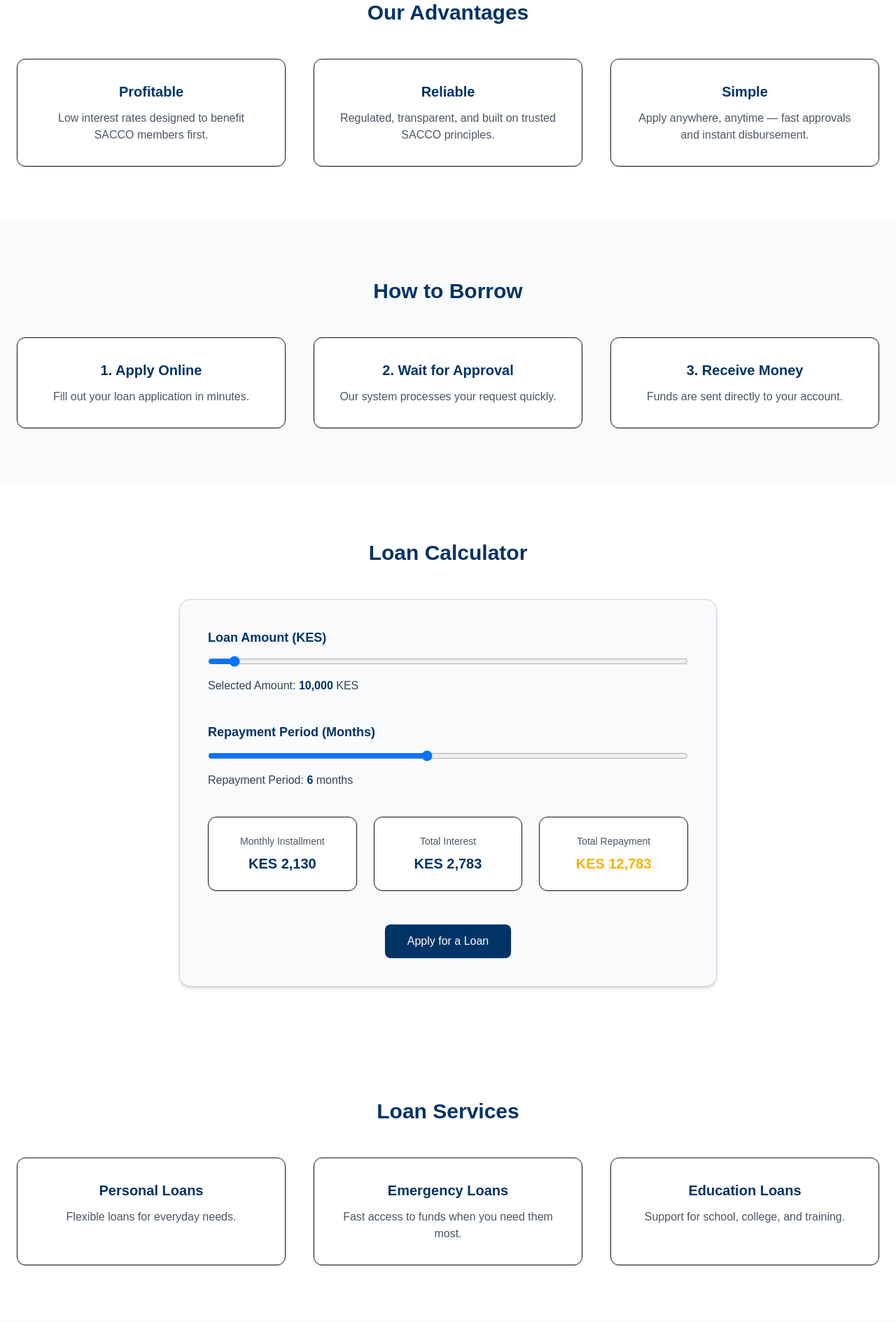
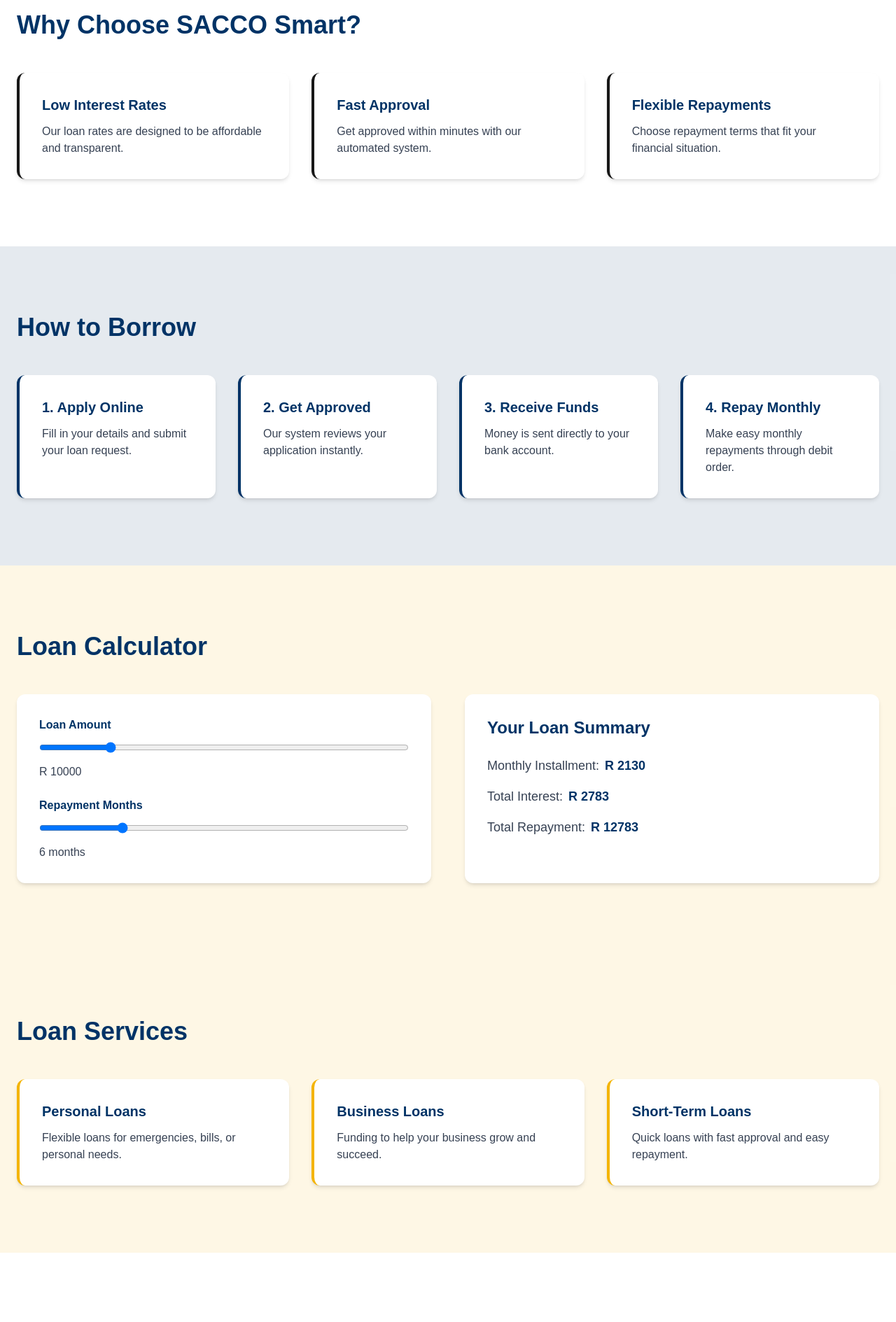
Before and after one commit to TwoOceans64/pride-workflow, a Next.js app: page / in a window 1280 px wide. Shown: the part 880-2769 px from the top of the page at 70% size. Built offline with nearby package versions, Linux system fonts and the light colour scheme.

Commit message:
Rebuilt SACCO homepage and fixed JSX errors

```diff
--- a/app/page.tsx
+++ b/app/page.tsx
@@ -15,7 +15,7 @@
 
   // ================= CALCULATOR LOGIC =================
   useEffect(() => {
-    const monthlyRate = 0.075; // 7.5% monthly interest
+    const monthlyRate = 0.075;
 
     const installment =
       (amount * monthlyRate) /
@@ -36,13 +36,11 @@
       <nav className="w-full bg-white shadow-sm border-b border-sacco-blue/20 fixed top-0 left-0 z-50">
         <div className="max-w-7xl mx-auto px-6 py-3 flex items-center justify-between">
 
-          {/* Logo */}
           <div className="flex items-center gap-2">
             <img src="/sacco-logo.png" alt="SACCO Logo" className="h-10 w-auto" />
             <span className="text-sacco-blue font-bold text-xl">SACCO Smart</span>
           </div>
 
-          {/* Links */}
           <div className="hidden md:flex items-center gap-8 text-sacco-blue font-medium">
             <a href="#advantages" className="hover:text-sacco-gold transition">Our Advantages</a>
             <a href="#how" className="hover:text-sacco-gold transition">How to Borrow</a>
@@ -51,7 +49,6 @@
             <a href="#reviews" className="hover:text-sacco-gold transition">Reviews</a>
           </div>
 
-          {/* Contact + Login */}
           <div className="flex items-center gap-6">
             <div className="hidden md:flex flex-col text-right text-sm text-gray-600">
               <span className="font-semibold text-sacco-blue">+27 64 077 5100</span>
@@ -70,73 +67,56 @@
 
       {/* ================= HERO SECTION ================= */}
       <section
+        id="hero"
         className="min-h-screen bg-sacco-bg bg-cover bg-center flex items-center"
         style={{ paddingTop: "80px" }}
       >
-        <div className="max-w-7xl mx-auto px-6 py-20 flex flex-col md:flex-row items-center md:items-start">
+        <div className="max-w-7xl mx-auto px-6 py-20">
+          <h1 className="text-5xl md:text-6xl font-bold text-sacco-blue leading-tight">
+            Fast, Simple & Secure Loans<br />
+            <span className="text-sacco-gold">Designed for You</span>
+          </h1>
 
-          {/* Left-aligned text */}
-          <div className="md:w-1/2 text-left bg-white/80 p-8 rounded-xl shadow-lg border border-sacco-blue/20">
-            <h1 className="text-4xl md:text-5xl font-bold text-sacco-blue leading-tight">
-              SACCO Smart Systems
-            </h1>
+          <p className="mt-6 text-lg text-gray-700 max-w-2xl">
+            SACCO Smart helps you access affordable loans with transparent fees,
+            flexible repayment options, and instant approval.
+          </p>
 
-            <p className="text-gray-700 text-lg mt-4">
-              Your digital loan application and member services portal.
-              Fast, secure, and community‑driven.
-            </p>
-
-            {/* Buttons */}
-            <div className="mt-8 space-y-4">
-              <button
-                onClick={() => router.push("/login")}
-                className="bg-sacco-blue text-white px-6 py-3 rounded-lg font-medium
-                           hover:bg-[#00264d] transition shadow-sm w-full md:w-auto"
-              >
-                Continue to Sign In
-              </button>
-
-              <button
-                onClick={() => router.push("/signup")}
-                className="bg-sacco-gold text-sacco-blue px-6 py-3 rounded-lg font-medium
-                           hover:bg-[#e0a200] transition shadow-sm w-full md:w-auto"
-              >
-                Create a New Account
-              </button>
-            </div>
-
-            <p className="text-sm text-gray-600 mt-6">
-              Powered by <span className="font-semibold text-sacco-gold">Michaela J Browers</span>
-            </p>
-          </div>
-
+          <button
+            onClick={() => router.push("/apply")}
+            className="mt-8 bg-sacco-blue text-white px-8 py-4 rounded-lg text-lg font-semibold hover:bg-[#00264d] transition"
+          >
+            Apply Now
+          </button>
         </div>
       </section>
 
-      {/* ================= OUR ADVANTAGES ================= */}
-      <section id="advantages" className="py-20 bg-white">
-        <div className="max-w-7xl mx-auto px-6 text-center">
-          <h2 className="text-3xl font-bold text-sacco-blue mb-12">Our Advantages</h2>
+      {/* ================= ADVANTAGES SECTION ================= */}
+      <section id="advantages" className="py-24 bg-sacco-green/10">
+        <div className="max-w-7xl mx-auto px-6">
+          <h2 className="text-4xl font-bold text-sacco-blue mb-12">
+            Why Choose SACCO Smart?
+          </h2>
 
-          <div className="grid md:grid-cols-3 gap-10">
-            <div className="p-8 border rounded-xl shadow-sm hover:shadow-md transition">
-              <h3 className="text-xl font-semibold text-sacco-blue mb-3">Profitable</h3>
-              <p className="text-gray-600">
-                Low interest rates designed to benefit SACCO members first.
+          <div className="grid md:grid-cols-3 gap-8">
+            <div className="bg-white p-8 rounded-xl shadow-md border-l-4 border-sacco-green">
+              <h3 className="text-xl font-semibold text-sacco-blue">Low Interest Rates</h3>
+              <p className="mt-3 text-gray-700">
+                Our loan rates are designed to be affordable and transparent.
               </p>
             </div>
 
-            <div className="p-8 border rounded-xl shadow-sm hover:shadow-md transition">
-              <h3 className="text-xl font-semibold text-sacco-blue mb-3">Reliable</h3>
-              <p className="text-gray-600">
-                Regulated, transparent, and built on trusted SACCO principles.
+            <div className="bg-white p-8 rounded-xl shadow-md border-l-4 border-sacco-green">
+              <h3 className="text-xl font-semibold text-sacco-blue">Fast Approval</h3>
+              <p className="mt-3 text-gray-700">
+                Get approved within minutes with our automated system.
               </p>
             </div>
 
-            <div className="p-8 border rounded-xl shadow-sm hover:shadow-md transition">
-              <h3 className="text-xl font-semibold text-sacco-blue mb-3">Simple</h3>
-              <p className="text-gray-600">
-                Apply anywhere, anytime — fast approvals and instant disbursement.
+            <div className="bg-white p-8 rounded-xl shadow-md border-l-4 border-sacco-green">
+              <h3 className="text-xl font-semibold text-sacco-blue">Flexible Repayments</h3>
+              <p className="mt-3 text-gray-700">
+                Choose repayment terms that fit your financial situation.
               </p>
             </div>
           </div>
@@ -144,213 +124,199 @@
       </section>
 
       {/* ================= HOW TO BORROW ================= */}
-      <section id="how" className="py-20 bg-gray-50">
-        <div className="max-w-7xl mx-auto px-6 text-center">
-          <h2 className="text-3xl font-bold text-sacco-blue mb-12">How to Borrow</h2>
+      <section id="how" className="py-24 bg-sacco-blue/10">
+        <div className="max-w-7xl mx-auto px-6">
+          <h2 className="text-4xl font-bold text-sacco-blue mb-12">
+            How to Borrow
+          </h2>
 
-          <div className="grid md:grid-cols-3 gap-10">
-            <div className="p-8 bg-white border rounded-xl shadow-sm">
-              <h3 className="text-xl font-semibold text-sacco-blue mb-3">1. Apply Online</h3>
-              <p className="text-gray-600">Fill out your loan application in minutes.</p>
+          <div className="grid md:grid-cols-4 gap-8">
+            <div className="bg-white p-8 rounded-xl shadow-md border-l-4 border-sacco-blue">
+              <h3 className="text-xl font-semibold text-sacco-blue">1. Apply Online</h3>
+              <p className="mt-3 text-gray-700">
+                Fill in your details and submit your loan request.
+              </p>
             </div>
 
-            <div className="p-8 bg-white border rounded-xl shadow-sm">
-              <h3 className="text-xl font-semibold text-sacco-blue mb-3">2. Wait for Approval</h3>
-              <p className="text-gray-600">Our system processes your request quickly.</p>
+            <div className="bg-white p-8 rounded-xl shadow-md border-l-4 border-sacco-blue">
+              <h3 className="text-xl font-semibold text-sacco-blue">2. Get Approved</h3>
+              <p className="mt-3 text-gray-700">
+                Our system reviews your application instantly.
+              </p>
             </div>
 
-            <div className="p-8 bg-white border rounded-xl shadow-sm">
-              <h3 className="text-xl font-semibold text-sacco-blue mb-3">3. Receive Money</h3>
-              <p className="text-gray-600">Funds are sent directly to your account.</p>
+            <div className="bg-white p-8 rounded-xl shadow-md border-l-4 border-sacco-blue">
+              <h3 className="text-xl font-semibold text-sacco-blue">3. Receive Funds</h3>
+              <p className="mt-3 text-gray-700">
+                Money is sent directly to your bank account.
+              </p>
+            </div>
+
+            <div className="bg-white p-8 rounded-xl shadow-md border-l-4 border-sacco-blue">
+              <h3 className="text-xl font-semibold text-sacco-blue">4. Repay Monthly</h3>
+              <p className="mt-3 text-gray-700">
+                Make easy monthly repayments through debit order.
+              </p>
             </div>
           </div>
         </div>
       </section>
 
-      {/* ================= ADVANCED LOAN CALCULATOR ================= */}
-      <section id="calculator" className="py-20 bg-white">
+      {/* ================= LOAN CALCULATOR ================= */}
+      <section id="calculator" className="py-24 bg-sacco-gold/10">
         <div className="max-w-7xl mx-auto px-6">
-
-          <h2 className="text-3xl font-bold text-sacco-blue text-center mb-12">
+          <h2 className="text-4xl font-bold text-sacco-blue mb-12">
             Loan Calculator
           </h2>
 
-          <div className="bg-gray-50 p-10 rounded-2xl shadow-md border border-sacco-blue/20 max-w-3xl mx-auto">
-
-            {/* Loan Amount */}
-            <div className="mb-10">
-              <label className="text-sacco-blue font-semibold text-lg">
-                Loan Amount (KES)
-              </label>
-
+          <div className="grid md:grid-cols-2 gap-12">
+            <div className="bg-white p-8 rounded-xl shadow-md">
+              <label className="block font-semibold text-sacco-blue">Loan Amount</label>
               <input
                 type="range"
                 min="1000"
-                max="200000"
+                max="50000"
                 value={amount}
+                onChange={(e) => setAmount(Number(e.target.value))}
                 className="w-full mt-3"
-                onChange={(e) => setAmount(Number(e.target.value))}
               />
+              <p className="mt-2 text-gray-700">R {amount}</p>
 
-              <p className="text-gray-700 mt-2">
-                Selected Amount:{" "}
-                <span className="font-bold text-sacco-blue">
-                  {amount.toLocaleString()}
-                </span>{" "}
-                KES
-              </p>
-            </div>
-
-            {/* Repayment Period */}
-            <div className="mb-10">
-              <label className="text-sacco-blue font-semibold text-lg">
-                Repayment Period (Months)
-              </label>
-
+              <label className="block mt-6 font-semibold text-sacco-blue">Repayment Months</label>
               <input
                 type="range"
                 min="1"
-                max="12"
+                max="24"
                 value={months}
+                onChange={(e) => setMonths(Number(e.target.value))}
                 className="w-full mt-3"
-                onChange={(e) => setMonths(Number(e.target.value))}
               />
+              <p className="mt-2 text-gray-700">{months} months</p>
+            </div>
 
-              <p className="text-gray-700 mt-2">
-                Repayment Period:{" "}
-                <span className="font-bold text-sacco-blue">
-                  {months}
-                </span>{" "}
-                months
+            <div className="bg-white p-8 rounded-xl shadow-md">
+              <h3 className="text-2xl font-bold text-sacco-blue mb-6">Your Loan Summary</h3>
+
+              <p className="text-lg text-gray-700">
+                Monthly Installment:
+                <span className="font-bold text-sacco-blue ml-2">
+                  R {monthlyInstallment}
+                </span>
+              </p>
+
+              <p className="text-lg text-gray-700 mt-4">
+                Total Interest:
+                <span className="font-bold text-sacco-blue ml-2">
+                  R {totalInterest}
+                </span>
+              </p>
+
+              <p className="text-lg text-gray-700 mt-4">
+                Total Repayment:
+                <span className="font-bold text-sacco-blue ml-2">
+                  R {totalRepayment}
+                </span>
               </p>
             </div>
-
-            {/* Breakdown */}
-            <div className="grid md:grid-cols-3 gap-6 mt-10 text-center">
-
-              <div className="p-6 bg-white rounded-xl border shadow-sm">
-                <p className="text-gray-600 text-sm">Monthly Installment</p>
-                <p className="text-xl font-bold text-sacco-blue mt-2">
-                  KES {monthlyInstallment.toLocaleString()}
-                </p>
-              </div>
-
-              <div className="p-6 bg-white rounded-xl border shadow-sm">
-                <p className="text-gray-600 text-sm">Total Interest</p>
-                <p className="text-xl font-bold text-sacco-blue mt-2">
-                  KES {totalInterest.toLocaleString()}
-                </p>
-              </div>
-
-              <div className="p-6 bg-white rounded-xl border shadow-sm">
-                <p className="text-gray-600 text-sm">Total Repayment</p>
-                <p className="text-xl font-bold text-sacco-gold mt-2">
-                  KES {totalRepayment.toLocaleString()}
-                </p>
-              </div>
-
-            </div>
-
-            {/* Apply Button */}
-            <div className="text-center mt-12">
-              <button
-                onClick={() => router.push("/login")}
-                className="bg-sacco-blue text-white px-8 py-3 rounded-lg font-medium
-                           hover:bg-[#00264d] transition shadow-sm"
-              >
-                Apply for a Loan
-              </button>
-            </div>
-
           </div>
         </div>
       </section>
 
-      {/* ================= SERVICES ================= */}
-      <section id="services" className="py-20 bg-white">
-        <div className="max-w-7xl mx-auto px-6 text-center">
-          <h2 className="text-3xl font-bold text-sacco-blue mb-12">Loan Services</h2>
+      {/* ================= LOAN SERVICES ================= */}
+      <section id="services" className="py-24 bg-sacco-gold/10">
+        <div className="max-w-7xl mx-auto px-6">
+          <h2 className="text-4xl font-bold text-sacco-blue mb-12">
+            Loan Services
+          </h2>
 
-          <div className="grid md:grid-cols-3 gap-10">
-
-            <div className="p-8 border rounded-xl shadow-sm hover:shadow-md transition">
-              <h3 className="text-xl font-semibold text-sacco-blue mb-3">Personal Loans</h3>
-              <p className="text-gray-600">Flexible loans for everyday needs.</p>
+          <div className="grid md:grid-cols-3 gap-8">
+            <div className="bg-white p-8 rounded-xl shadow-md border-l-4 border-sacco-gold">
+              <h3 className="text-xl font-semibold text-sacco-blue">Personal Loans</h3>
+              <p className="mt-3 text-gray-700">
+                Flexible loans for emergencies, bills, or personal needs.
+              </p>
             </div>
 
-            <div className="p-8 border rounded-xl shadow-sm hover:shadow-md transition">
-              <h3 className="text-xl font-semibold text-sacco-blue mb-3">Emergency Loans</h3>
-              <p className="text-gray-600">Fast access to funds when you need them most.</p>
+            <div className="bg-white p-8 rounded-xl shadow-md border-l-4 border-sacco-gold">
+              <h3 className="text-xl font-semibold text-sacco-blue">Business Loans</h3>
+              <p className="mt-3 text-gray-700">
+                Funding to help your business grow and succeed.
+              </p>
             </div>
 
-            <div className="p-8 border rounded-xl shadow-sm hover:shadow-md transition">
-              <h3 className="text-xl font-semibold text-sacco-blue mb-3">Education Loans</h3>
-              <p className="text-gray-600">Support for school, college, and training.</p>
+            <div className="bg-white p-8 rounded-xl shadow-md border-l-4 border-sacco-gold">
+              <h3 className="text-xl font-semibold text-sacco-blue">Short‑Term Loans</h3>
+              <p className="mt-3 text-gray-700">
+                Quick loans with fast approval and easy repayment.
+              </p>
             </div>
-
           </div>
         </div>
       </section>
+      {/* ================= REVIEWS SECTION ================= */}
+      <section id="reviews" className="py-24 bg-sacco-beige/20">
+        <div className="max-w-7xl mx-auto px-6">
+          <h2 className="text-4xl font-bold text-sacco-blue mb-12">
+            What Our Members Say
+          </h2>
 
-      {/* ================= REVIEWS ================= */}
-      <section id="reviews" className="py-20 bg-gray-50">
-        <div className="max-w-7xl mx-auto px-6 text-center">
-          <h2 className="text-3xl font-bold text-sacco-blue mb-12">What Our Members Say</h2>
-
-          <div className="grid md:grid-cols-3 gap-10">
-            <div className="p-8 bg-white border rounded-xl shadow-sm">
-              <p className="text-gray-600 italic">
-                “Fast approval and great service. My SACCO really cares.”
+          <div className="grid md:grid-cols-3 gap-8">
+            <div className="bg-white p-8 rounded-xl shadow-md border-l-4 border-sacco-beige">
+              <p className="text-gray-700 italic">
+                “SACCO Smart helped me get a loan within minutes. The process was smooth and stress‑free.”
               </p>
-              <p className="text-sacco-blue font-semibold mt-3">— Temitope Bolugan</p>
+              <p className="mt-4 font-semibold text-sacco-blue">— Thabo M.</p>
             </div>
 
-            <div className="p-8 bg-white border rounded-xl shadow-sm">
-              <p className="text-gray-600 italic">
-                “The online system is easy to use. I got my loan in minutes.”
+            <div className="bg-white p-8 rounded-xl shadow-md border-l-4 border-sacco-beige">
+              <p className="text-gray-700 italic">
+                “Their interest rates are much lower than other lenders. Highly recommended.”
               </p>
-              <p className="text-sacco-blue font-semibold mt-3">— Grace Doe</p>
+              <p className="mt-4 font-semibold text-sacco-blue">— Lerato K.</p>
             </div>
 
-            <div className="p-8 bg-white border rounded-xl shadow-sm">
-              <p className="text-gray-600 italic">
-                “Transparent, reliable, and community‑focused. Highly recommended.”
+            <div className="bg-white p-8 rounded-xl shadow-md border-l-4 border-sacco-beige">
+              <p className="text-gray-700 italic">
+                “I love how transparent and simple everything is. No hidden fees.”
               </p>
-              <p className="text-sacco-blue font-semibold mt-3">— Elizabeth Diore</p>
+              <p className="mt-4 font-semibold text-sacco-blue">— Sipho D.</p>
             </div>
           </div>
         </div>
       </section>
 
       {/* ================= FOOTER ================= */}
-      <footer className="bg-sacco-blue text-white py-10 mt-20">
-        <div className="max-w-7xl mx-auto px-6 grid md:grid-cols-3 gap-10">
+      <footer className="bg-sacco-blue text-white py-12 mt-24">
+        <div className="max-w-7xl mx-auto px-6 grid md:grid-cols-3 gap-12">
 
           <div>
-            <h3 className="font-bold text-lg mb-3">SACCO Smart Systems</h3>
-            <p className="text-gray-200 text-sm">
-              Empowering members with fast, secure, and transparent digital loan services.
+            <h3 className="text-xl font-bold">SACCO Smart</h3>
+            <p className="mt-3 text-sacco-beige/90">
+              Affordable, transparent and secure loans designed for South Africans.
             </p>
           </div>
 
           <div>
-            <h3 className="font-bold text-lg mb-3">Contact</h3>
-            <p className="text-gray-200 text-sm">+27 64 077 5100</p>
-            <p className="text-gray-200 text-sm">Mon–Sun: 8am – 6pm</p>
+            <h3 className="text-xl font-bold">Quick Links</h3>
+            <ul className="mt-3 space-y-2 text-sacco-beige/90">
+              <li><a href="#advantages" className="hover:text-white transition">Our Advantages</a></li>
+              <li><a href="#how" className="hover:text-white transition">How to Borrow</a></li>
+              <li><a href="#calculator" className="hover:text-white transition">Loan Calculator</a></li>
+              <li><a href="#services" className="hover:text-white transition">Loan Services</a></li>
+            </ul>
           </div>
 
           <div>
-            <h3 className="font-bold text-lg mb-3">Legal</h3>
-            <p className="text-gray-200 text-sm">Privacy Policy</p>
-            <p className="text-gray-200 text-sm">Terms & Conditions</p>
-            <p className="text-gray-200 text-sm">SACCO Registration No. 000000</p>
+            <h3 className="text-xl font-bold">Contact Us</h3>
+            <p className="mt-3 text-sacco-beige/90">Phone: +27 64 077 5100</p>
+            <p className="text-sacco-beige/90">Email: support@saccosmart.co.za</p>
           </div>
 
         </div>
 
-        <p className="text-center text-gray-300 text-sm mt-10">
-          © {new Date().getFullYear()} SACCO Smart Systems. All Rights Reserved.
-        </p>
+        <div className="text-center text-sacco-beige/70 mt-12 text-sm">
+          © {new Date().getFullYear()} SACCO Smart. All rights reserved.
+        </div>
       </footer>
 
     </div>
```
